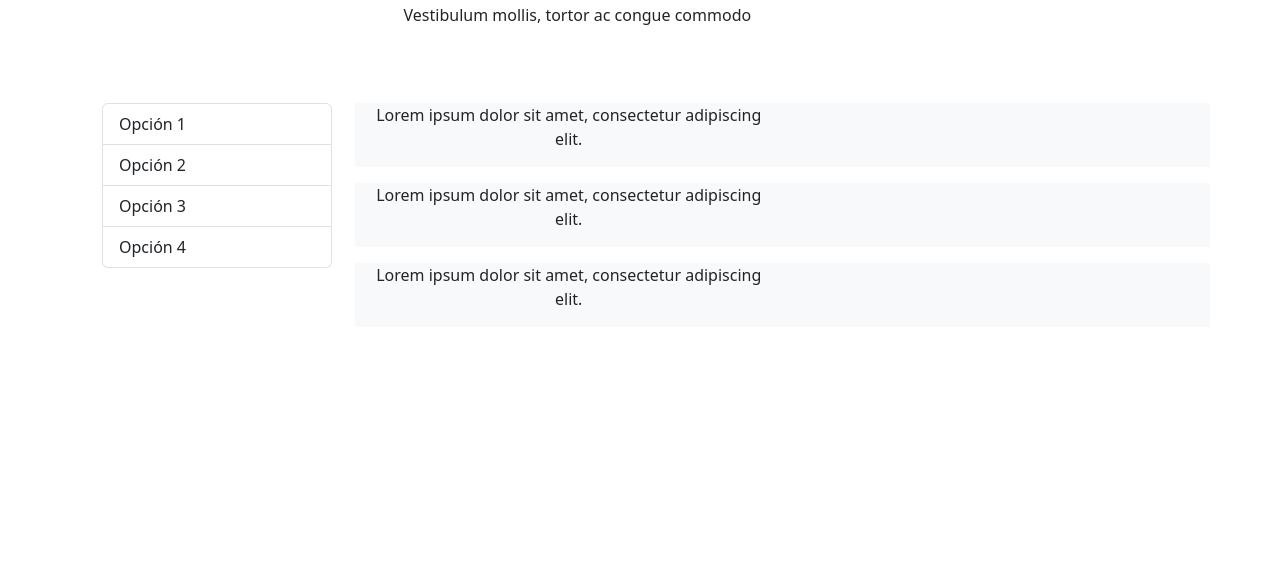
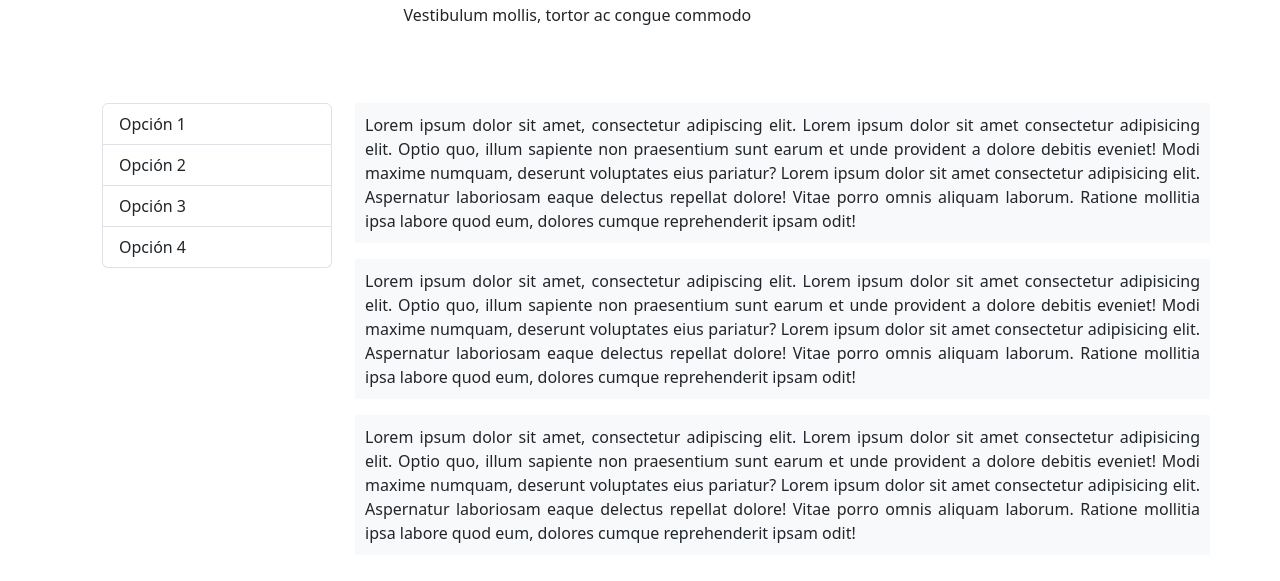
Before and after one commit to mariajosefinastab/15.1.1-Taller, a plain HTML site: page index.html in a window 1280 px wide. Shown: the part 109-690 px from the top of the page. Drawn offline with nearby package versions, Linux system fonts and the light colour scheme.

Commit message:
Alineado, al fin

```diff
--- a/index.html
+++ b/index.html
@@ -88,20 +88,17 @@
 
             <div class="col-sm-9">
               <div class="row mb-3">
-                <div class="col-8 col-sm-6">
-                  <p class="text">Lorem ipsum dolor sit amet, consectetur adipiscing elit.</p>
-                </div>
+                <p class="text">Lorem ipsum dolor sit amet, consectetur adipiscing elit. Lorem ipsum dolor sit amet consectetur adipisicing elit. Optio quo, illum sapiente non praesentium sunt earum et unde provident a dolore debitis eveniet! Modi maxime numquam, deserunt voluptates eius pariatur?
+                  Lorem ipsum dolor sit amet consectetur adipisicing elit. Aspernatur laboriosam eaque delectus repellat dolore! Vitae porro omnis aliquam laborum. Ratione mollitia ipsa labore quod eum, dolores cumque reprehenderit ipsam odit!</p>
+            </div>
+              <div class="row mb-3">
+                  <p class="text">Lorem ipsum dolor sit amet, consectetur adipiscing elit. Lorem ipsum dolor sit amet consectetur adipisicing elit. Optio quo, illum sapiente non praesentium sunt earum et unde provident a dolore debitis eveniet! Modi maxime numquam, deserunt voluptates eius pariatur?
+                    Lorem ipsum dolor sit amet consectetur adipisicing elit. Aspernatur laboriosam eaque delectus repellat dolore! Vitae porro omnis aliquam laborum. Ratione mollitia ipsa labore quod eum, dolores cumque reprehenderit ipsam odit!</p>
               </div>
               <div class="row mb-3">
-                <div class="col-8 col-sm-6">
-                  <p class="text">Lorem ipsum dolor sit amet, consectetur adipiscing elit.</p>
-                </div>
-              </div>
-              <div class="row mb-3">
-                <div class="col-8 col-sm-6">
-                  <p class="text">Lorem ipsum dolor sit amet, consectetur adipiscing elit.</p>
-                </div>
-              </div>
+                <p class="text">Lorem ipsum dolor sit amet, consectetur adipiscing elit. Lorem ipsum dolor sit amet consectetur adipisicing elit. Optio quo, illum sapiente non praesentium sunt earum et unde provident a dolore debitis eveniet! Modi maxime numquam, deserunt voluptates eius pariatur?
+                  Lorem ipsum dolor sit amet consectetur adipisicing elit. Aspernatur laboriosam eaque delectus repellat dolore! Vitae porro omnis aliquam laborum. Ratione mollitia ipsa labore quod eum, dolores cumque reprehenderit ipsam odit!</p>
+            </div>
             </div>
           </div>
         </div>
--- a/styles.css
+++ b/styles.css
@@ -19,10 +19,14 @@
 
 .col-sm-9 .row{
   background-color: #f8f9fa ;
+  padding: 10px;
 }
 
-main p {
-  text-align: center;
+.text {
+  width: 100%;
+  margin: 0;
+  padding: 0;
+  box-sizing: content-box;
 }
 /* main p {
   text-align: justify;
```
Also changed, not shown: index.js (deleted).
